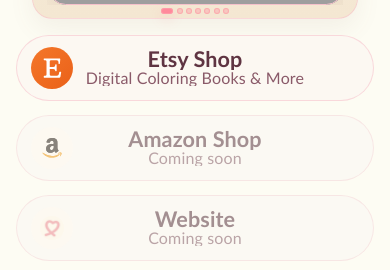
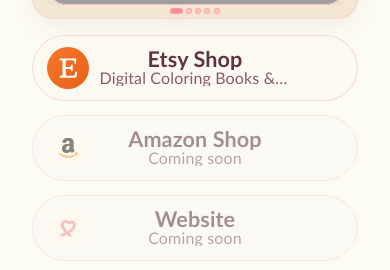
Before and after one commit to godmode-true/hi.komfikat.com, a plain HTML site: page index.html in a window 390 px wide. Shown: the part 654-924 px from the top of the page. Drawn offline with Linux system fonts and the light colour scheme; grey boxes are pictures that could not be loaded; a web font is replaced by a local one.

Commit message:
Adjust mobile link layout and carousel slides

```diff
--- a/css/style.css
+++ b/css/style.css
@@ -152,7 +152,8 @@
 html,
 body {
   min-height: 100%;
-  overscroll-behavior: none;
+  overscroll-behavior-x: none;
+  overscroll-behavior-y: auto;
 }
 
 body {
@@ -2623,6 +2624,11 @@
 
 /* Phone layout */
 @media (max-width: 30rem) {
+  .link-list {
+    width: min(100%, 91%);
+    margin-inline: auto;
+  }
+
   .profile {
     padding-top: clamp(1.15rem, 6vw, 1.55rem);
   }
--- a/js/carousel-manifest.js
+++ b/js/carousel-manifest.js
@@ -33,8 +33,6 @@
       { src: "img/carousel/2.png", alt: "Instagram carousel image 2" },
       { src: "img/carousel/3.png", alt: "Instagram carousel image 3" },
       { src: "img/carousel/4.png", alt: "Instagram carousel image 4" },
-      { src: "img/carousel/5.png", alt: "Instagram carousel image 5" },
-      { src: "img/carousel/6.png", alt: "Instagram carousel image 6" },
     ],
   },
 };
```
